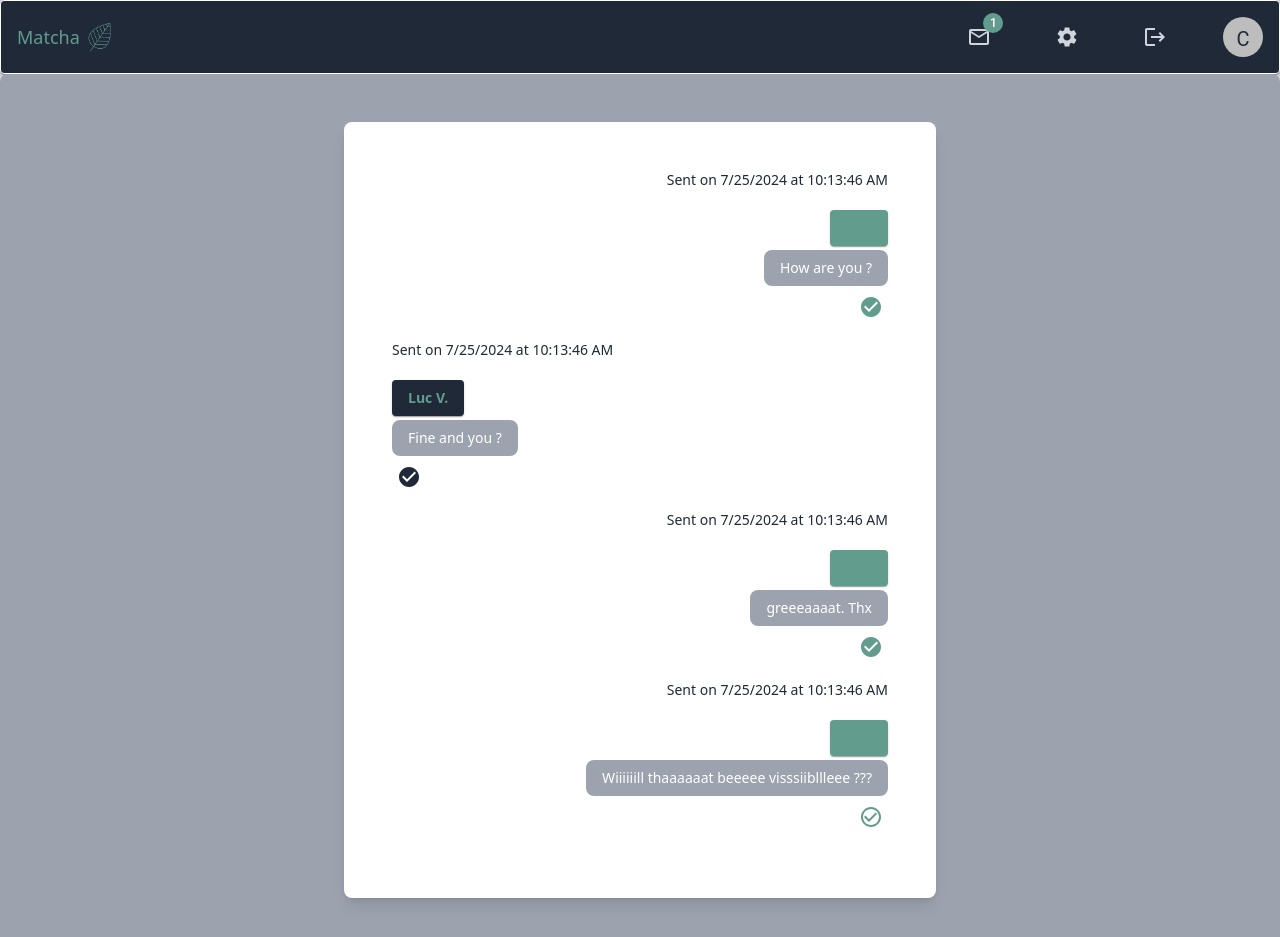
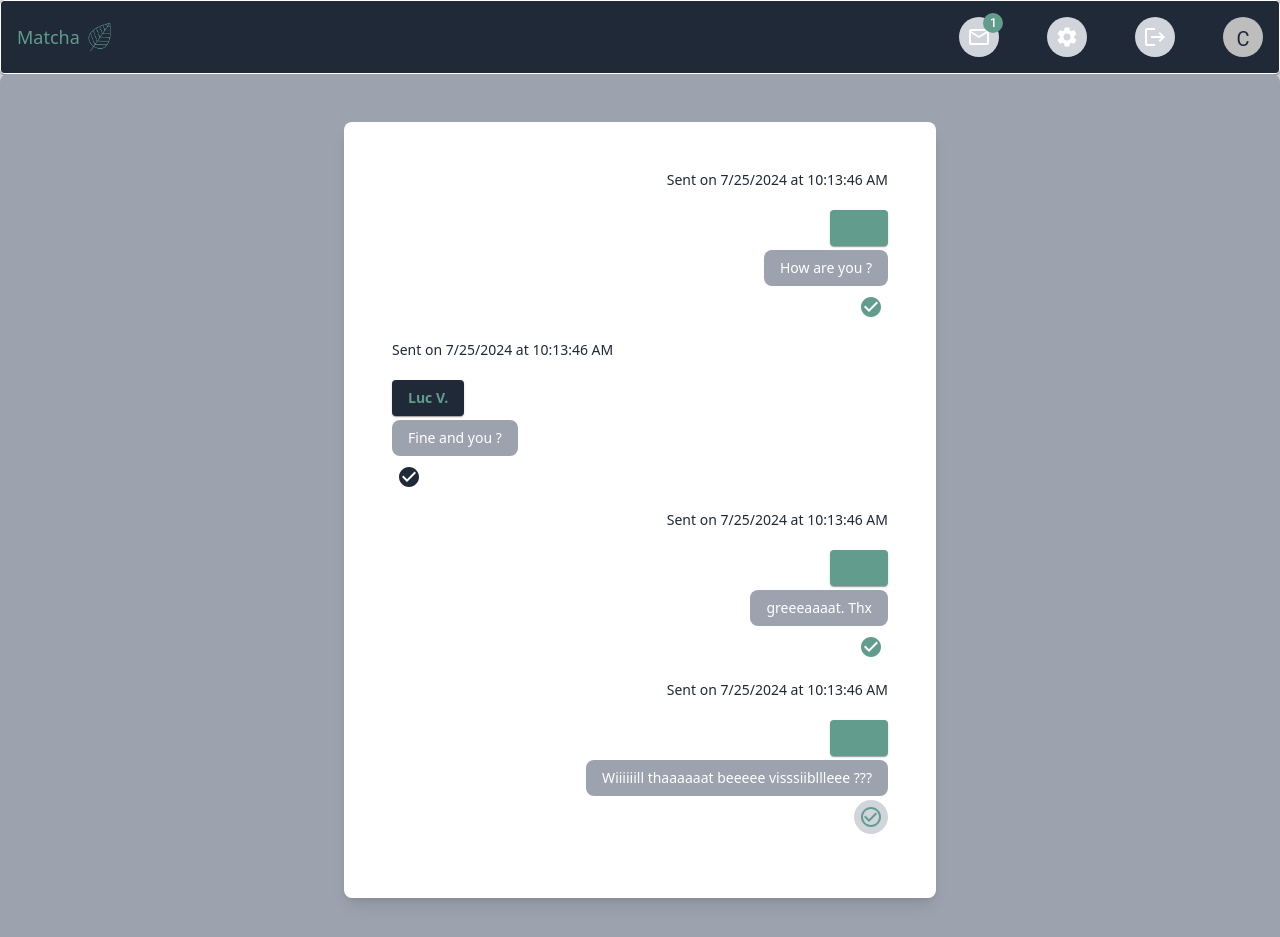
Before and after one commit to claire-d-b/Matcha_front_local, a Next.js app: page /chat in a window 1280 px wide. Shown: the top 937 px of the page. Built offline with nearby package versions, Linux system fonts and the light colour scheme.

Commit message:
fix nav icons onhover color

```diff
--- a/src/app/Cnav.tsx
+++ b/src/app/Cnav.tsx
@@ -28,11 +28,11 @@ const _: React.FC<ComponentProps> = ({ className }) => {
     <React.Fragment>
       <div className={className}>
         { messages.length && <Badge badgeContent={1} overlap="circular" className="text-gray-400">
-          <IconButton className="font-thin border bg-gray-600"><MailOutlineIcon className="text-base md:text-2xl text-gray-300" /></IconButton>
+          <IconButton className="font-thin border bg-gray-800"><MailOutlineIcon className="text-base md:text-2xl text-white" /></IconButton>
           </Badge> }
-        <IconButton className="font-thin border bg-gray-600"><Settings className="text-base md:text-2xl text-gray-300"/></IconButton>
-        <IconButton className="font-thin border bg-gray-600"><Logout className="text-base md:text-2xl text-gray-300" /></IconButton>
-        <Avatar className="text-sm md:text-xl md:pt-1 bg-gray-300">C</Avatar>
+        <IconButton className="font-thin border bg-gray-800"><Settings className="text-base md:text-2xl text-white"/></IconButton>
+        <IconButton className="font-thin border bg-gray-800"><Logout className="text-base md:text-2xl text-white" /></IconButton>
+        <Avatar className="text-sm md:text-xl md:pt-1 bg-gray-300 ">C</Avatar>
       </div>
     </React.Fragment>
   );
--- a/src/app/theme.ts
+++ b/src/app/theme.ts
@@ -88,13 +88,18 @@ const theme = createTheme({
         MuiIconButton: {
             styleOverrides: {
               root: {
+                backgroundColor: '#d1d5db',
                 color: '#629c8d',
                 '&.Mui-disabled': {
                   color: '#629c8d', // Change this to your desired disabled text color
                 },
+                '&:hover': {
+                  backgroundColor: '#4b5563', // Change this to your desired hover background color
+                  color: '#d1d5db', // Optionally change the text color on hover
+                },
+                },
               },
             },
-          },
           MuiCardActionArea: {
             styleOverrides: {
               root: {
```
